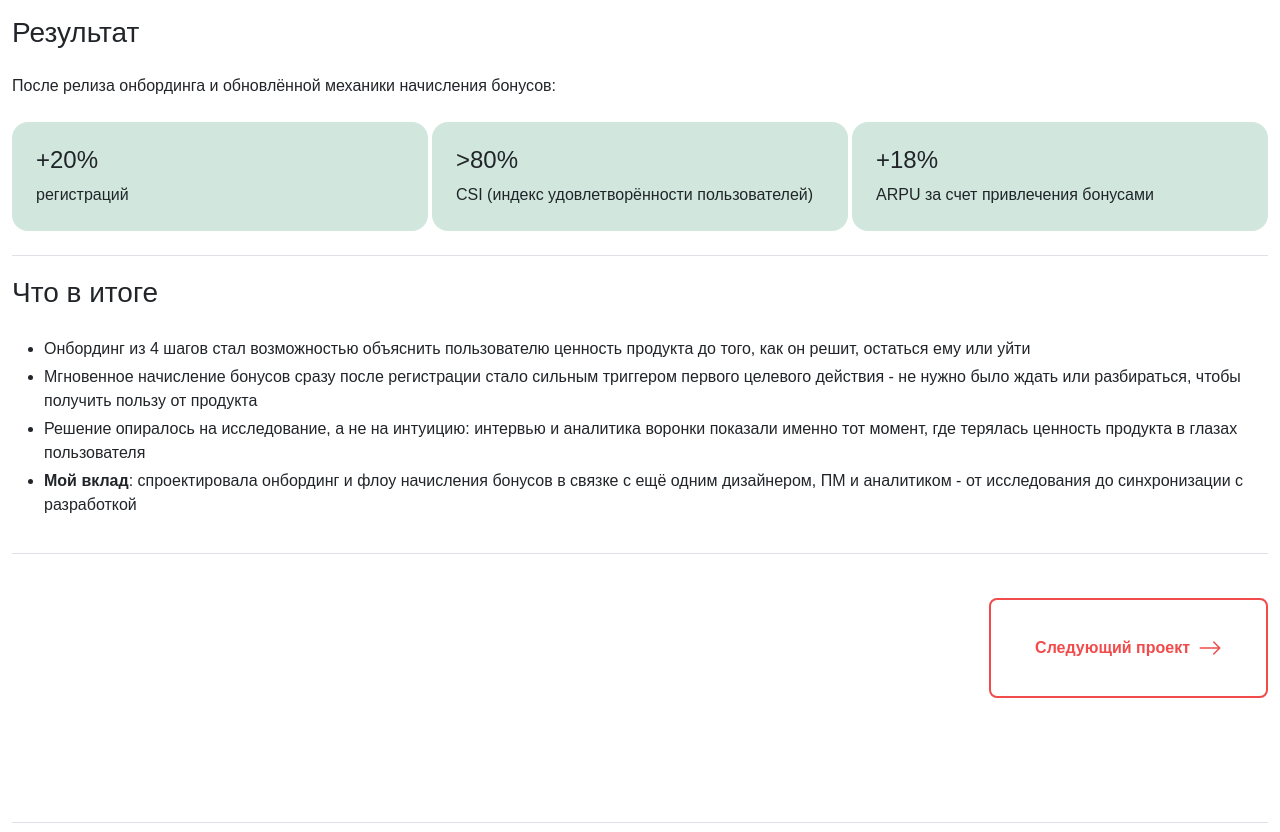
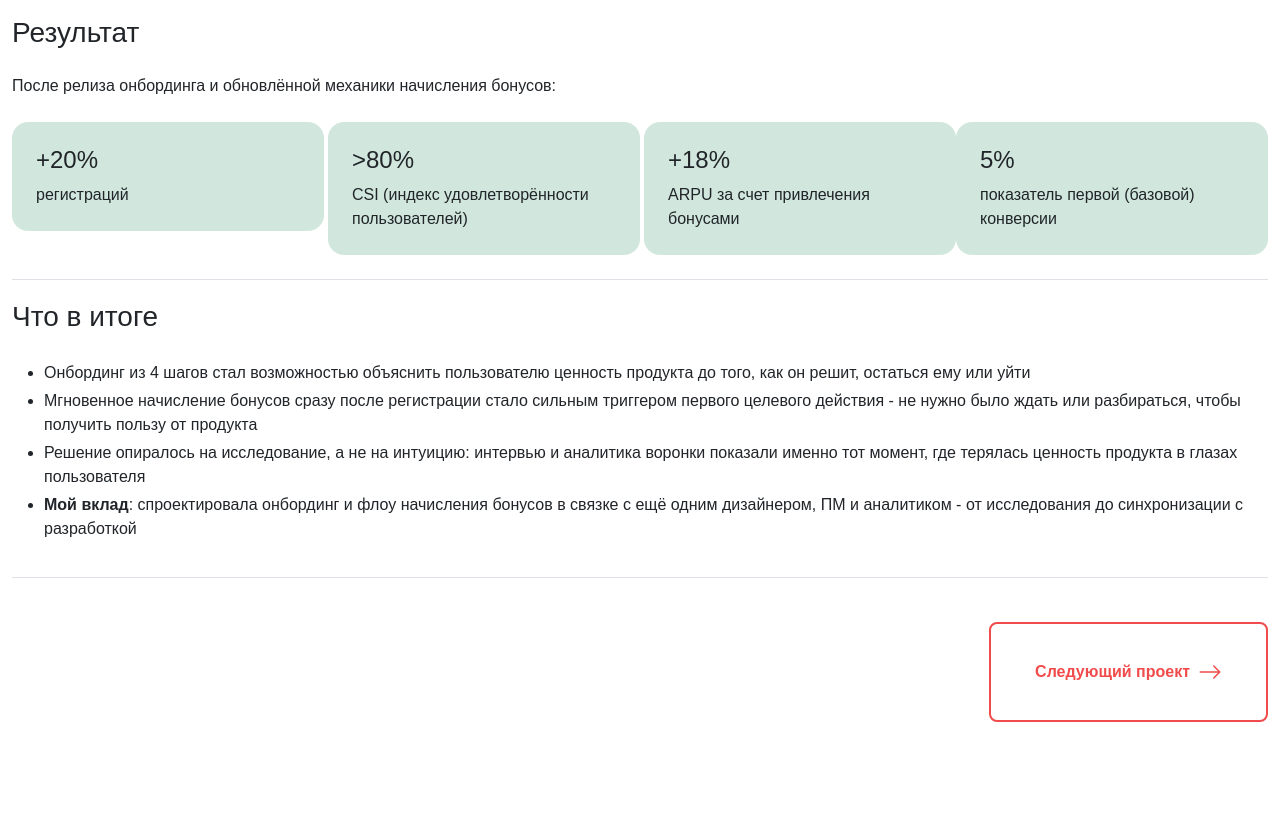
Before and after one commit to albovaalenaa/albovaalenaa.github.io, a website: page detail_hellodoc.html in a window 1280 px wide. Shown: the part 3860-4692 px from the top of the page. Drawn offline with nearby package versions, Linux system fonts and the light colour scheme; some packages are replaced by stand-ins of ours; a script that the page names is missing.

Commit message:
change pictures

```diff
--- a/detail_hellodoc.html
+++ b/detail_hellodoc.html
@@ -944,6 +944,12 @@ display: flex;
                                 <div>ARPU за счет привлечения бонусами</div>
                             </div>
                         </div>
+                        <div class="mb-0 mb-md-1 mb-md-0 me-0 w-100">
+                            <div class="item rounded-4 p-4 bg-success-subtle">
+                                <h4>5%</h4>
+                                <div>показатель первой (базовой) конверсии</div>
+                            </div>
+                        </div>
                     </div>
                 </div>
             </div>
```
